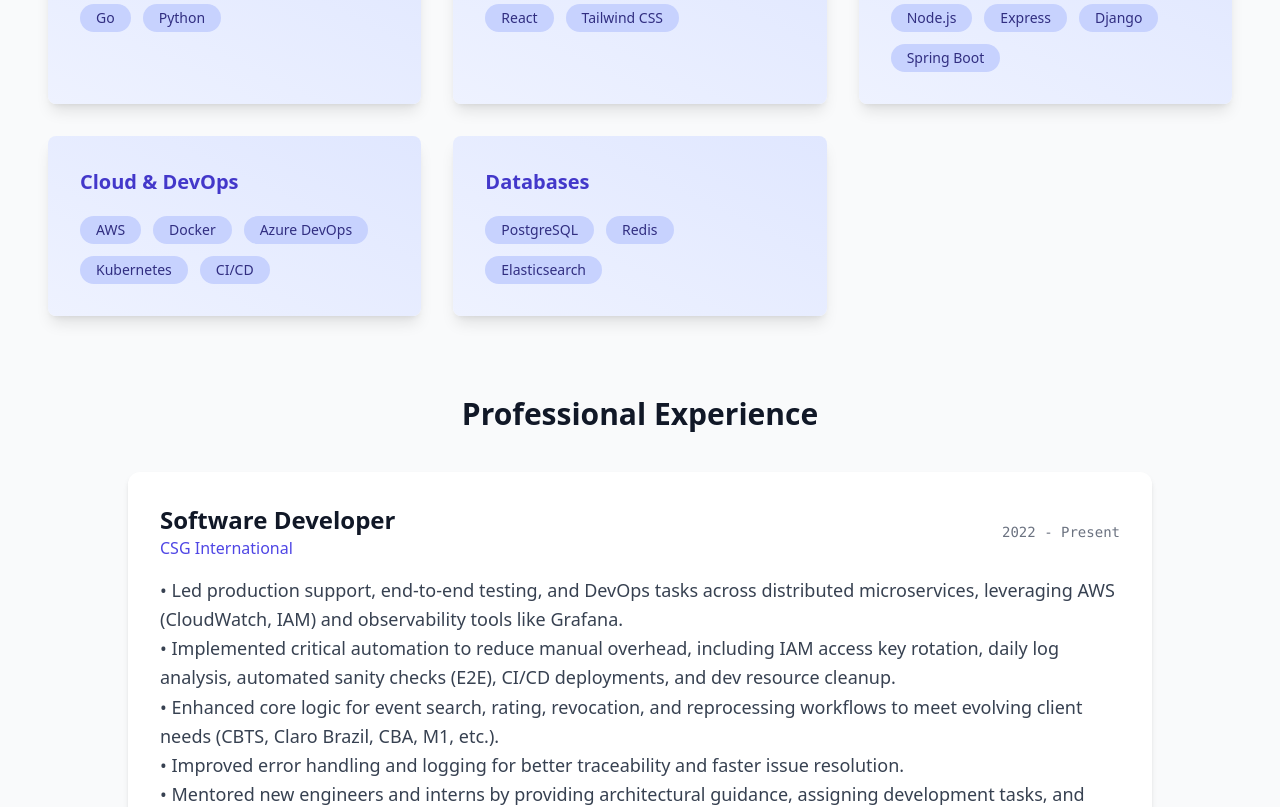
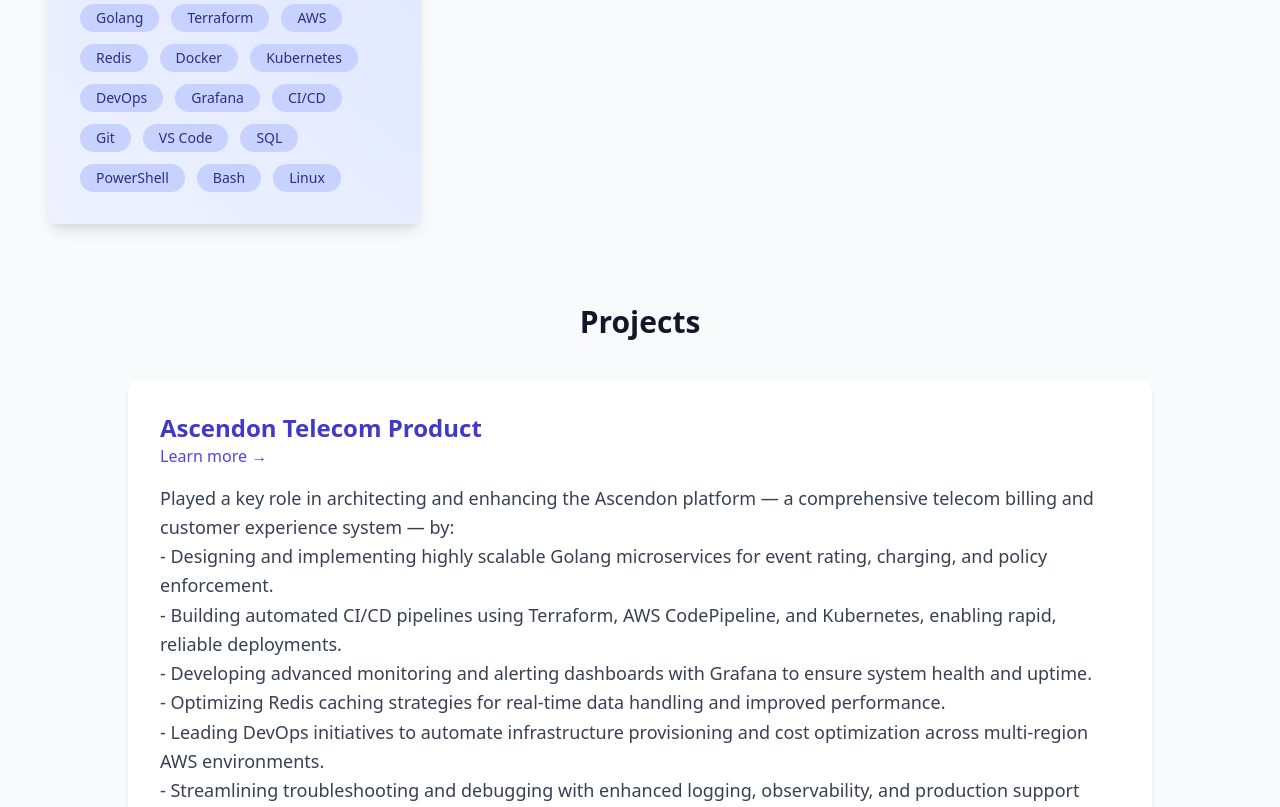
Before and after one commit to Akshay18280/cwmedia, a React (Vite) app: page /about in a window 1280 px wide. Shown: the part 1020-1827 px from the top of the page. Built offline with nearby package versions, Linux system fonts and the light colour scheme.

Commit message:
about 2.1

```diff
--- a/src/pages/About.tsx
+++ b/src/pages/About.tsx
@@ -2,11 +2,26 @@ import React from "react";
 
 export default function About() {
   const skills = [
-    { category: "Languages", items: ["Go", "Python"] },
-    { category: "Frontend", items: ["React", "Tailwind CSS"] },
-    { category: "Backend", items: ["Node.js", "Express", "Django", "Spring Boot"] },
-    { category: "Cloud & DevOps", items: ["AWS", "Docker", "Azure DevOps", "Kubernetes", "CI/CD"] },
-    { category: "Databases", items: ["PostgreSQL", "Redis", "Elasticsearch"] },
+    {
+      category: "Core Technologies",
+      items: [
+        "Golang",
+        "Terraform",
+        "AWS",
+        "Redis",
+        "Docker",
+        "Kubernetes",
+        "DevOps",
+        "Grafana",
+        "CI/CD",
+        "Git",
+        "VS Code",
+        "SQL",
+        "PowerShell",
+        "Bash",
+        "Linux",
+      ],
+    },
   ];
 
   const experience = [
@@ -15,18 +30,34 @@ export default function About() {
       position: "Software Developer",
       period: "2022 - Present",
       description: `• Led production support, end-to-end testing, and DevOps tasks across distributed microservices, leveraging AWS (CloudWatch, IAM) and observability tools like Grafana.
-• Implemented critical automation to reduce manual overhead, including IAM access key rotation, daily log analysis, automated sanity checks (E2E), CI/CD deployments, and dev resource cleanup.
-• Enhanced core logic for event search, rating, revocation, and reprocessing workflows to meet evolving client needs (CBTS, Claro Brazil, CBA, M1, etc.).
-• Improved error handling and logging for better traceability and faster issue resolution.
-• Mentored new engineers and interns by providing architectural guidance, assigning development tasks, and conducting in-depth PR reviews.
-• Built a multi-BU (business unit) infrastructure architecture that reduced AWS costs by over 50% through efficient resource allocation and usage tracing.`,
+• Implemented automation for IAM key rotation, log analysis, sanity checks, CI/CD pipelines, and resource cleanup.
+• Enhanced rating, event search, revocation, and reprocessing workflows to meet client needs (CBTS, Claro Brazil, CBA, M1).
+• Improved logging and error handling for faster issue resolution.
+• Mentored engineers and interns with architectural guidance and code reviews.
+• Built multi-business-unit infrastructure reducing AWS costs by over 50% through optimization and usage tracing.`,
     },
     {
       company: "CSG International",
       position: "Software Developer Intern",
       period: "2021 - 2022",
-      description: `• Contributed to the development of scalable microservices to support high-volume event handling.
-• Delivered key features and bug fixes that enhanced platform stability and customer satisfaction.`,
+      description: `• Developed scalable microservices supporting high-volume telecom events.
+• Delivered critical features and bug fixes improving platform stability.`,
+    },
+  ];
+
+  const projects = [
+    {
+      name: "Ascendon Telecom Product",
+      description: `Played a key role in architecting and enhancing the Ascendon platform — a comprehensive telecom billing and customer experience system — by:
+- Designing and implementing highly scalable Golang microservices for event rating, charging, and policy enforcement.
+- Building automated CI/CD pipelines using Terraform, AWS CodePipeline, and Kubernetes, enabling rapid, reliable deployments.
+- Developing advanced monitoring and alerting dashboards with Grafana to ensure system health and uptime.
+- Optimizing Redis caching strategies for real-time data handling and improved performance.
+- Leading DevOps initiatives to automate infrastructure provisioning and cost optimization across multi-region AWS environments.
+- Streamlining troubleshooting and debugging with enhanced logging, observability, and production support best practices.
+
+This work significantly improved system scalability, reduced deployment times by 40%, and enhanced operational visibility, making Ascendon a trusted platform for multiple Tier-1 telecom clients.`,
+      link: "https://www.csgi.com/ascendon/", // hypothetical public link
     },
   ];
 
@@ -45,10 +76,16 @@ export default function About() {
       {/* Top Section: Image + Summary + Contact/Education */}
       <div className="grid grid-cols-1 lg:grid-cols-3 gap-12 items-center mb-16">
         <div className="flex justify-center lg:justify-start">
+          {/* Add fallback alt background color and text */}
           <img
             src="/me.jpeg"
             alt="Akshay Verma"
-            className="rounded-full w-40 h-40 shadow-2xl border-4 border-indigo-500 transition-transform duration-300 hover:scale-105"
+            onError={(e) => {
+              e.currentTarget.onerror = null;
+              e.currentTarget.src =
+                "https://via.placeholder.com/160?text=Akshay+Verma";
+            }}
+            className="rounded-full w-40 h-40 shadow-2xl border-4 border-indigo-500 transition-transform duration-300 hover:scale-105 object-cover"
           />
         </div>
 
@@ -57,12 +94,20 @@ export default function About() {
             Professional Summary
           </h2>
           <p className="leading-relaxed text-lg max-w-3xl">
-            Passionate and results-driven Software Developer with 3+ years of experience specializing in Golang, AWS, Terraform, and DevOps. Proven expertise in building scalable microservices and cloud-native solutions for high-performance environments. Adept at automating infrastructure, optimizing cloud costs, and delivering end-to-end feature implementations. Currently focused on Golang backend systems and the AWS ecosystem to drive innovation and engineering efficiency.
+            Passionate and results-driven Software Developer with 3+ years of
+            experience specializing in Golang, AWS, Terraform, and DevOps.
+            Proven expertise in building scalable microservices and cloud-native
+            solutions for high-performance environments. Adept at automating
+            infrastructure, optimizing cloud costs, and delivering end-to-end
+            feature implementations. Currently focused on Golang backend systems
+            and the AWS ecosystem to drive innovation and engineering efficiency.
           </p>
 
           <div className="flex flex-col md:flex-row md:space-x-12">
             <div>
-              <h3 className="text-2xl font-semibold mb-3 text-indigo-600 dark:text-indigo-400">Education</h3>
+              <h3 className="text-2xl font-semibold mb-3 text-indigo-600 dark:text-indigo-400">
+                Education
+              </h3>
               <div className="text-gray-800 dark:text-gray-300 space-y-1">
                 <p className="font-semibold">B.Tech in Computer Science</p>
                 <p>SVVV University</p>
@@ -70,8 +115,12 @@ export default function About() {
               </div>
             </div>
             <div className="mt-8 md:mt-0">
-              <h3 className="text-2xl font-semibold mb-3 text-indigo-600 dark:text-indigo-400">Contact</h3>
-              <p className="text-gray-800 dark:text-gray-300">akshayvermajan28@gmail.com</p>
+              <h3 className="text-2xl font-semibold mb-3 text-indigo-600 dark:text-indigo-400">
+                Contact
+              </h3>
+              <p className="text-gray-800 dark:text-gray-300">
+                akshayvermajan28@gmail.com
+              </p>
               <nav className="flex space-x-6 mt-3">
                 <a
                   href="https://github.com/Akshay18280"
@@ -99,7 +148,8 @@ export default function About() {
 
       {/* Quote */}
       <blockquote className="max-w-4xl mx-auto mb-16 border-l-4 border-indigo-600 pl-6 italic text-gray-700 dark:text-gray-400 text-lg">
-        "Strive not just to build software, but to build impactful experiences that empower users and businesses alike."
+        "Strive not just to build software, but to build impactful experiences
+        that empower users and businesses alike."
       </blockquote>
 
       {/* Technical Skills */}
@@ -107,7 +157,7 @@ export default function About() {
         <h2 className="text-3xl font-extrabold mb-10 text-gray-900 dark:text-white text-center">
           Technical Skills
         </h2>
-        <div className="grid grid-cols-1 sm:grid-cols-2 lg:grid-cols-3 gap-8">
+        <div className="grid grid-cols-1 sm:grid-cols-1 md:grid-cols-2 lg:grid-cols-3 gap-8">
           {skills.map(({ category, items }) => (
             <div
               key={category}
@@ -132,8 +182,47 @@ export default function About() {
         </div>
       </section>
 
+      {/* Projects */}
+      <section>
+        <h2 className="text-3xl font-extrabold mb-10 text-gray-900 dark:text-white text-center">
+          Projects
+        </h2>
+        <div className="max-w-5xl mx-auto space-y-10">
+          {projects.map(({ name, description, link }, idx) => (
+            <article
+              key={idx}
+              className="bg-white dark:bg-gray-900 rounded-xl shadow-md p-8 transition-transform hover:-translate-y-1 hover:shadow-2xl"
+              aria-labelledby={`project-title-${idx}`}
+            >
+              <header className="mb-4">
+                <h3
+                  id={`project-title-${idx}`}
+                  className="text-2xl font-semibold text-indigo-700 dark:text-indigo-300"
+                >
+                  {name}
+                </h3>
+                {link && (
+                  <a
+                    href={link}
+                    target="_blank"
+                    rel="noopener noreferrer"
+                    className="text-indigo-600 dark:text-indigo-400 hover:underline font-medium"
+                    aria-label={`${name} project link`}
+                  >
+                    Learn more &rarr;
+                  </a>
+                )}
+              </header>
+              <p className="text-gray-700 dark:text-gray-300 whitespace-pre-line leading-relaxed text-lg">
+                {description}
+              </p>
+            </article>
+          ))}
+        </div>
+      </section>
+
       {/* Professional Experience */}
-      <section>
+      <section className="mt-20">
         <h2 className="text-3xl font-extrabold mb-10 text-gray-900 dark:text-white text-center">
           Professional Experience
         </h2>
```
